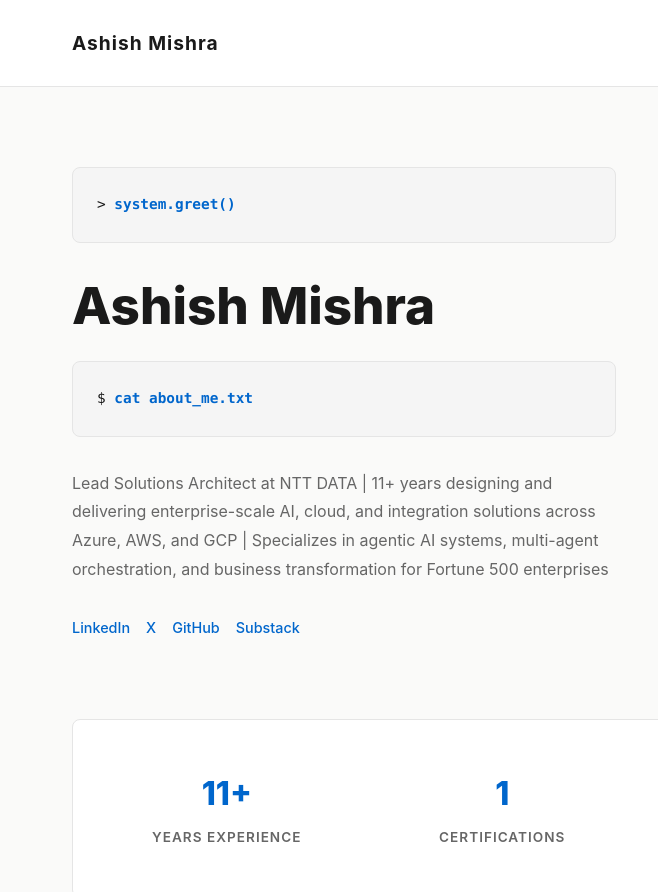
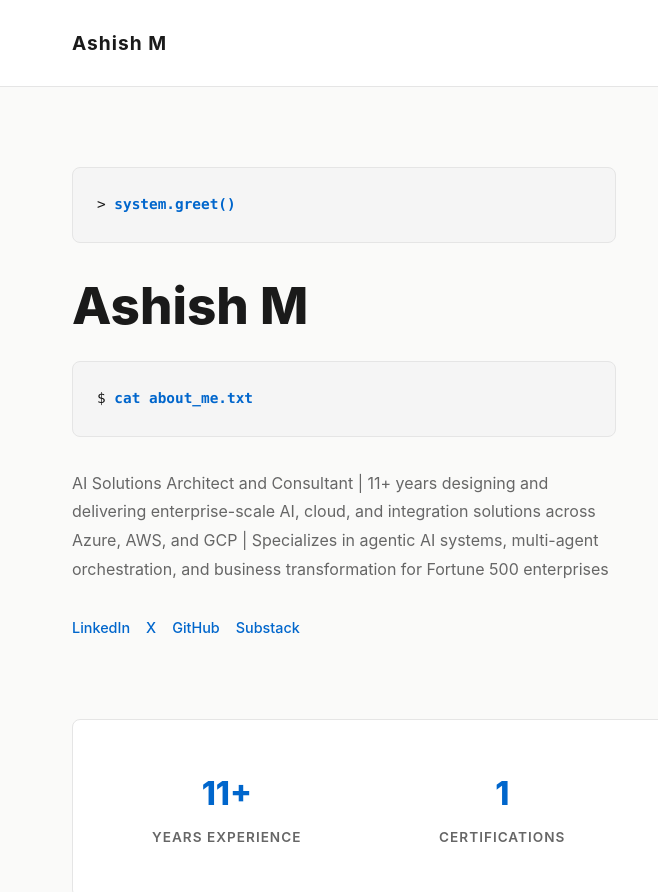
Before and after one commit to AshaberTooth/preamble.io, a plain HTML site: page index.html in a window 1280 px wide. Shown: the top 892 px of the page, 0-658 px from the left. Drawn offline with Linux system fonts and the light colour scheme.

Commit message:
Update index.html

```diff
--- a/index.html
+++ b/index.html
@@ -736,7 +736,7 @@
     <!-- Navigation -->
     <header>
         <nav class="container">
-            <div class="logo">Ashish Mishra</div>
+            <div class="logo">Ashish M</div>
             <ul>
                 <li><a href="#about">About</a></li>
                 <li><a href="#services">Services</a></li>
@@ -756,14 +756,14 @@
                         <div><span class="prompt">&gt;</span> <span class="command">system.greet()</span></div>
                     </div>
 
-                    <h1>Ashish Mishra</h1>
+                    <h1>Ashish M</h1>
 
                     <div class="code-block">
                         <div><span class="prompt">$</span> <span class="command">cat about_me.txt</span></div>
                     </div>
 
                     <p class="hero-subtitle">
-                        Lead Solutions Architect at NTT DATA | 11+ years designing and delivering enterprise-scale AI, cloud, and integration solutions across Azure, AWS, and GCP | Specializes in agentic AI systems, multi-agent orchestration, and business transformation for Fortune 500 enterprises
+                        AI Solutions Architect and Consultant | 11+ years designing and delivering enterprise-scale AI, cloud, and integration solutions across Azure, AWS, and GCP | Specializes in agentic AI systems, multi-agent orchestration, and business transformation for Fortune 500 enterprises
                     </p>
 
                     <div class="social-links">
```
